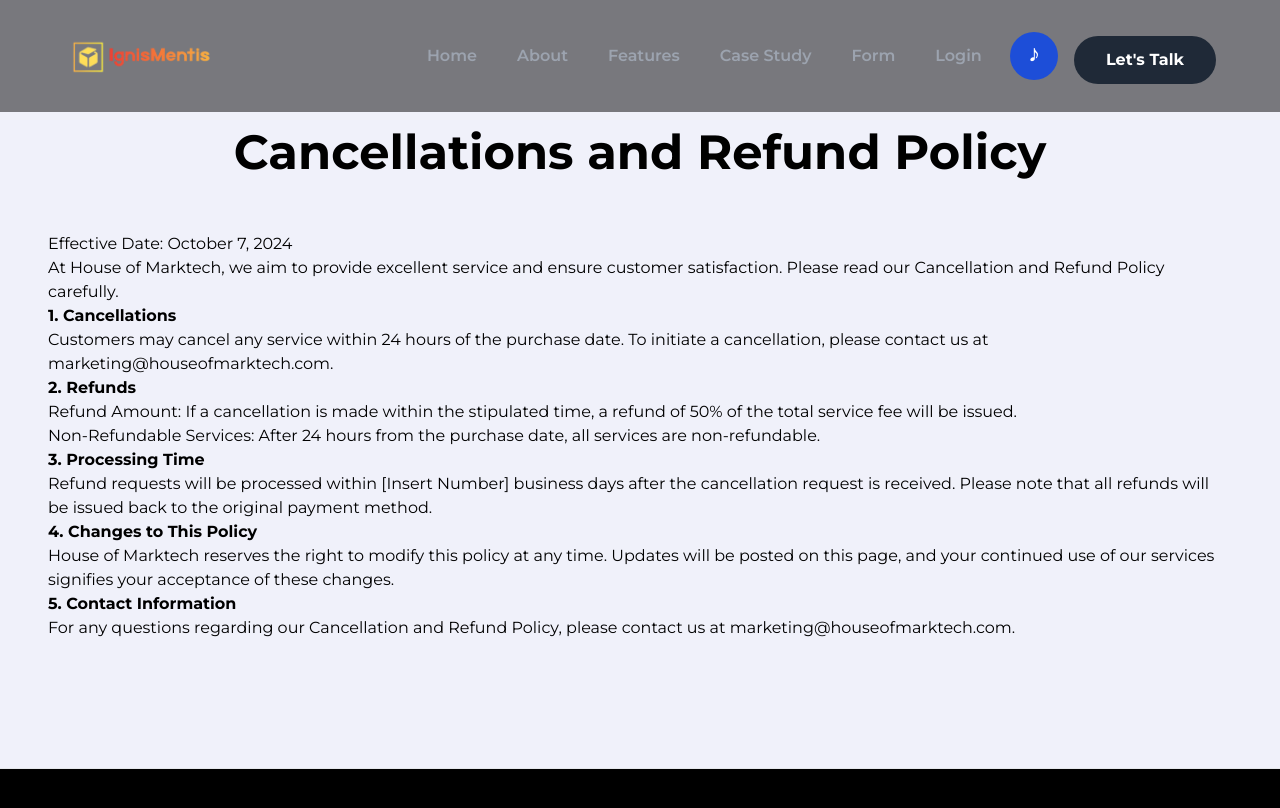
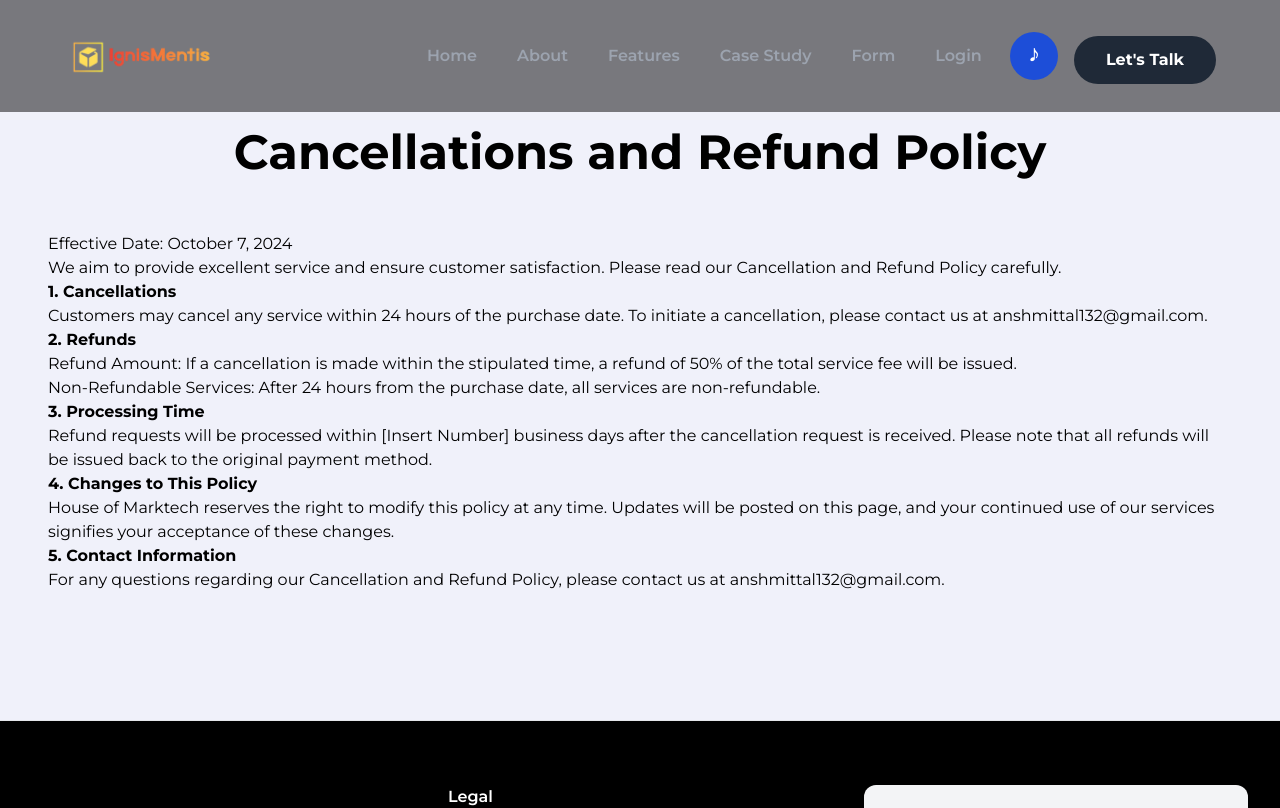
Before and after one commit to NINJAHATTORI004/ignis, a React (Vite) app: page /cancellationpage in a window 1280 px wide. Shown: the top 808 px of the page. Built offline with nearby package versions, Linux system fonts and the light colour scheme; a web font is replaced by a local one.

Commit message:
Update CancellationPage with new contact email and remove company name

```diff
--- a/src/components/CancellationPage.jsx
+++ b/src/components/CancellationPage.jsx
@@ -13,12 +13,12 @@ const CancellationPage = () => {
         <h1 className='text-center text-5xl mb-14'><strong>Cancellations and Refund Policy</strong></h1>
         <p>Effective Date: October 7, 2024</p>
         <p>
-          At House of Marktech, we aim to provide excellent service and ensure customer satisfaction. Please read our Cancellation and Refund Policy carefully.
+          We aim to provide excellent service and ensure customer satisfaction. Please read our Cancellation and Refund Policy carefully.
         </p>
 
         <h2><strong>1. Cancellations</strong></h2>
         <p>
-          Customers may cancel any service within 24 hours of the purchase date. To initiate a cancellation, please contact us at <a href="mailto:marketing@houseofmarktech.com">marketing@houseofmarktech.com</a>.
+          Customers may cancel any service within 24 hours of the purchase date. To initiate a cancellation, please contact us at <a href="mailto:anshmittal132@gmail.com">anshmittal132@gmail.com</a>.
         </p>
 
         <h2><strong>2. Refunds</strong></h2>
@@ -37,7 +37,7 @@ const CancellationPage = () => {
 
         <h2><strong>5. Contact Information</strong></h2>
         <p>
-          For any questions regarding our Cancellation and Refund Policy, please contact us at <a href="mailto:marketing@houseofmarktech.com">marketing@houseofmarktech.com</a>.
+          For any questions regarding our Cancellation and Refund Policy, please contact us at <a href="mailto:anshmittal132@gmail.com">anshmittal132@gmail.com</a>.
         </p>
       </div>
       <Footer /> {/* Adding the Footer component here */}
```
